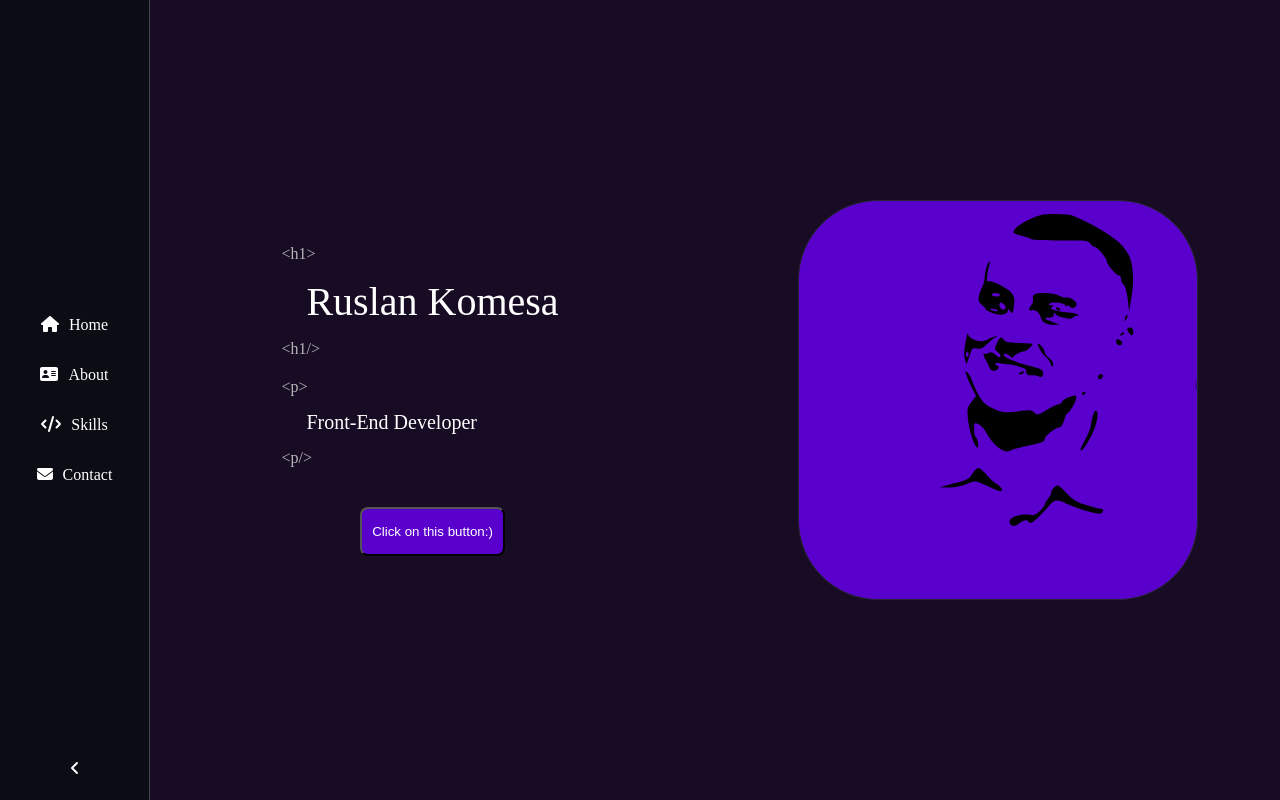
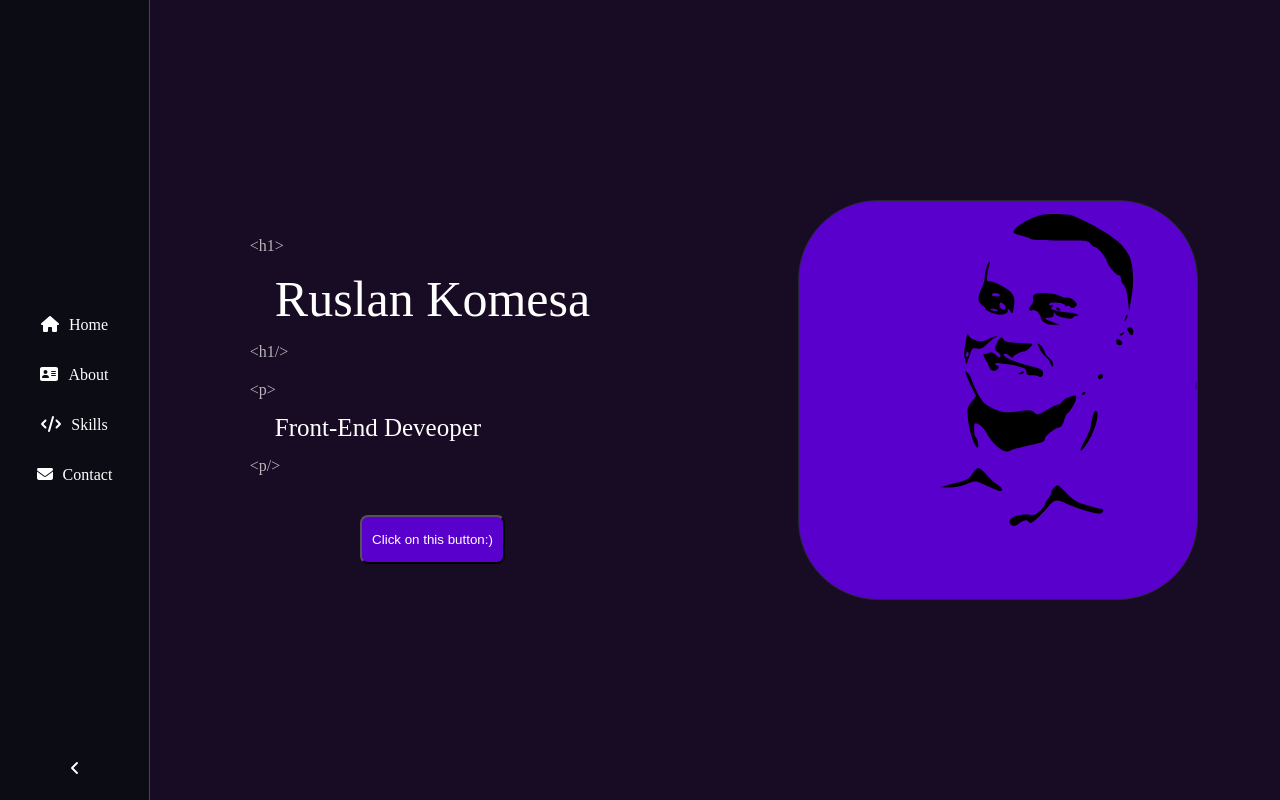
Before and after one commit to KoMeSa/portfolio-vue3, a Vue app: page / in a window 1280 px wide. Built offline with nearby package versions, Linux system fonts and the light colour scheme.

Commit message:
Added bouce animation fo letter. Changed the locig for  tag component.

```diff
--- a/src/components/TagText.vue
+++ b/src/components/TagText.vue
@@ -2,10 +2,6 @@
 import { defineProps } from "vue";
 
 const props = defineProps({
-  text: {
-    type: String,
-    default: "",
-  },
   tag: {
     type: String,
     default: "h1",
@@ -18,6 +14,7 @@ const props = defineProps({
     type: String,
     default: "0px",
   },
+  lettersArray: { type: Array, default: [] },
 });
 </script>
 
@@ -27,7 +24,12 @@ const props = defineProps({
   <div class="block__text" :style="{ 'margin-bottom': mBottom }">
     <div class="block__text-tag">&#60;{{ tag }}&#62;</div>
     <div class="block__text-title" :style="{ 'font-size': fontSize }">
-      {{ text }}
+      <span
+        class="letter"
+        v-for="(letter, index) in lettersArray"
+        :key="index"
+        v-html="letter"
+      ></span>
     </div>
     <div class="block__text-tag">&#60;{{ tag }}&#47;&#62;</div>
   </div>
@@ -39,9 +41,42 @@ const props = defineProps({
   .block__text-title {
     padding: 15px 25px;
     color: $color-white;
+    animation: left-text 1s ease;
+
+    .letter {
+      display: inline-block;
+      &:hover {
+        cursor: pointer;
+        color: $color-secondary;
+        animation: bounce 0.7s ease;
+      }
+    }
   }
   .block__text-tag {
     color: $color-gray;
   }
 }
+
+@keyframes bounce {
+  25% {
+    transform: scale(0.8, 1.3);
+  }
+  50% {
+    transform: scale(1.1, 0.8);
+  }
+  75% {
+    transform: scale(0.7, 1.2);
+  }
+}
+
+@keyframes left-text {
+  from {
+    opacity: 0;
+    transform: translate(-250px);
+  }
+  to {
+    transform: translate(0px);
+    opacity: 1;
+  }
+}
 </style>
--- /dev/null
+++ b/src/helpers/letterArray.js
@@ -0,0 +1,3 @@
+
+export const homeTitle = ["R","u","s","l","a","n","&nbsp;","K","o","m","e","s","a"];
+export const homeText = ["F","r","o","n","t","-","E","n","d","&nbsp;","D","e","v","e","o","p","e","r",];
--- a/src/views/HomeView.vue
+++ b/src/views/HomeView.vue
@@ -2,17 +2,22 @@
 import TagText from "../components/TagText.vue";
 import BlockImage from "../components/BlockImage.vue";
 import RButton from "../components/UI/RButton.vue";
+import { homeTitle, homeText } from "@/helpers/letterArray";
 </script>
 
 
 <template>
   <div class="container">
     <div>
-      <TagText text="Ruslan Komesa" fontSize="40px" mBottom="20px"></TagText>
       <TagText
-        text="Front-End Developer"
+        :lettersArray="homeTitle"
+        fontSize="50px"
+        mBottom="20px"
+      ></TagText>
+      <TagText
+        :lettersArray="homeText"
         tag="p"
-        fontSize="20px"
+        fontSize="25px"
         mBottom="40px"
       ></TagText>
       <div style="display: flex; justify-content: center">
```
